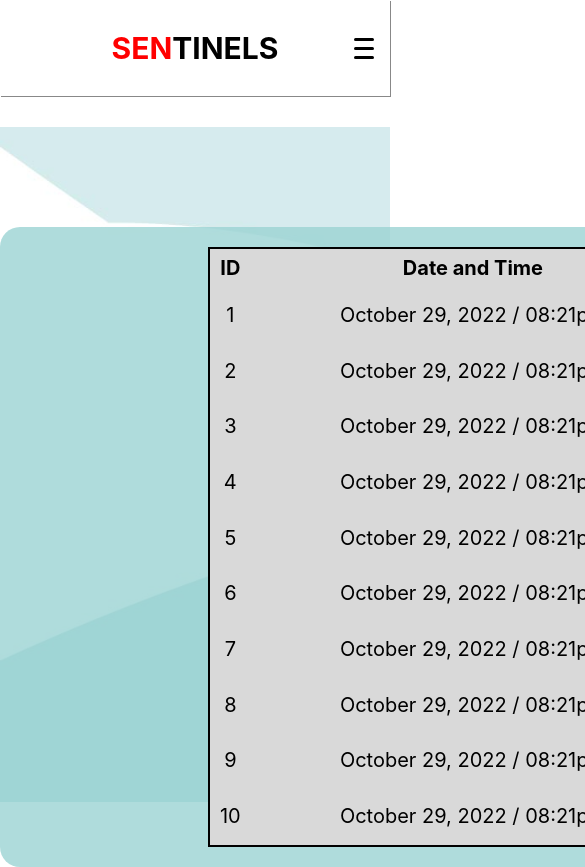
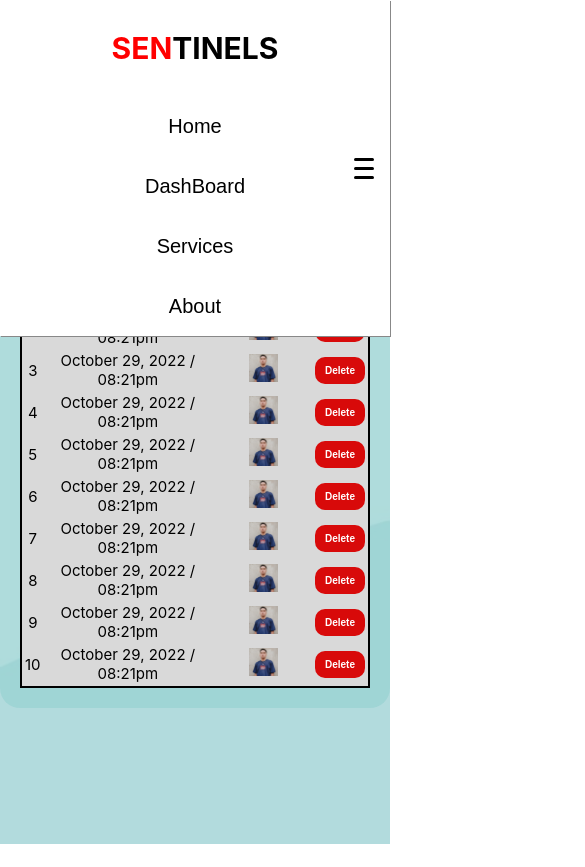
Before and after one commit to DECODER69/sentinels_static_website, a Next.js app: page /Page3 in a window 390 px wide. Shown: the top 867 px of the page, 585 px wide, since content can reach past the window. After the commit the page ends 844 px from the top, so only its background shows below. Built offline with nearby package versions, Linux system fonts and the light colour scheme.

Commit message:
sentinels_static_website
small changes

```diff
--- a/components/Navbar.jsx
+++ b/components/Navbar.jsx
@@ -1,9 +1,12 @@
 import Button from "./Button";
 import styles from "./Navbar.module.css";
 import Link from 'next/link'
+import React, {useState} from 'react'
+
 
 
 const Navbar = () => {
+  const [show,setShow]=useState(true)
   return (
     <div className={styles.container}>
       <div className={styles.logo}>
@@ -12,7 +15,10 @@ const Navbar = () => {
         <h3>TINELS</h3>
       </div>
 
-        <div className={styles.toggle}>
+
+        <div className={styles.toggle} onClick={()=>setShow(!show)}>
+
+
           <span className={styles.bar}></span>
           <span className={styles.bar}></span>
           <span className={styles.bar}></span>
@@ -20,7 +26,7 @@ const Navbar = () => {
 
 
 
-      <div className={styles.navbarActions}>
+        <div className={styles.navbarActions}>
 
         <Link className={styles.inside} href="/tupc" passhref>
           <Button  variant="secondary">   Home</Button>
@@ -40,21 +46,32 @@ const Navbar = () => {
 
       </div>
 
+      {show?<div className={styles.navbarActions2}>
+
+      <Link className={styles.inside} href="/tupc" passhref>
+          <Button  variant="secondary">   Home</Button>
+        </Link>
+
+        <Link className={styles.inside} href="/Page2" passhref>
+          <Button variant="secondary"> DashBoard</Button>
+        </Link>
+
+        <Link className={styles.inside} href="Page3" passhref>
+          <Button variant="secondary"> Services</Button>
+        </Link>
+
+        <Link className={styles.inside} href="Page4" passhref>
+          <Button variant="secondary">  About</Button>
+        </Link>
+
+            </div>:null}
+
     </div>
-
-
 
 
   );
 };
 
 
-// const toggle = document.getElementsByClassName('toggele-button')[0]
-// const navbarActions = document.getElementsByClassName('navbar-links')[0]
-
-
-// toggle.addEventListener('click', () => {
-//   navbarActions.classList.toggle('active')
-// })
 
 export default Navbar;
--- a/components/Navbar.module.css
+++ b/components/Navbar.module.css
@@ -78,7 +78,7 @@
   }
 } */
 
-@media (max-width: 800px) {
+@media (max-width: 1000px) {
   .toggle{
     display: flex;
   }
@@ -114,3 +114,9 @@
   }
 
 }
+
+@media only screen and (min-width: 1000px) {
+  .navbarActions2 {
+      display: none;
+  }
+}
--- a/components/Page2.module.css
+++ b/components/Page2.module.css
@@ -159,3 +159,103 @@
 .bot > .right > .img1 > h2 {
   margin-top: -30px;
 }
+
+
+@media (max-width: 1000px) {
+  .bot {
+
+    display: block;
+    justify-content: center;
+    margin-bottom: 0;
+    align-items: center;
+    margin: auto;
+
+  }
+
+  .bot > .left {
+    border-style: solid;
+    width: 300px;
+
+    /* height: auto; */
+    height: 300px;
+    align-items: center;
+    justify-content: center;
+    margin: 10px auto;
+  }
+  .bot > .right {
+    border-style: solid;
+    width: 300px;
+
+
+    /* height: auto; */
+    height: 300px;
+    margin: 10px auto;
+  }
+  .bot > .right > .img1 > .outer > .insideright > img {
+    /* width: 350px; */
+    width: 150px;
+    height: 90px;
+    border-radius: 15px;
+    margin: 48px 0;
+  }
+  .bot > .right > .img1 > .outer > .insideleft > img {
+    /* width: 350px; */
+    width: 150px;
+    height: 90px;
+    border-radius: 15px;
+    margin: 48px 0;
+
+  }
+  .bot > .right > .img1 > .outer {
+
+  }
+
+  .bot > .left > .img1 > img {
+    /* width: 350px; */
+    width: 200px;
+    height: 150px;
+
+    border-radius: 15px;
+  }
+  .container>.row2>.left>p{
+    font-size: 15px;
+    font-weight: bold;
+    line-height: 0.1;
+    font-family: Cambria, Cochin, Georgia, Times, 'Times New Roman', serif;
+
+ }
+ .container>.row2>.right>img{
+  width: 200px;
+
+}
+.container>.row1>h1{
+  font-size: 30px;
+}
+.container>.row1>h2{
+   font-size: 30px;
+}
+.container {
+  height: auto;
+  justify-content: center;
+  align-items: center;
+  width: 100%;
+  margin: auto;
+  padding: 0;
+
+}
+
+
+}
+@media (max-width: 500px) {
+  .container>.row2>.left>p{
+    font-size: 10px;
+    font-weight: bold;
+    line-height: 0.1;
+    font-family: Cambria, Cochin, Georgia, Times, 'Times New Roman', serif;
+ }
+ .container>.row2>.right>img{
+  width: 150px;
+
+}
+
+}
--- a/components/Page3.module.css
+++ b/components/Page3.module.css
@@ -3,10 +3,10 @@
   background-image: url(../public/images/bg1.jpg);
   background-repeat: no-repeat;
   background-size: cover;
-  height: 80vh;
+  height: 100vh;
   text-align: center;
   justify-content: center;
-  margin-top: 15vh;
+
 }
 
 .container>.upper {
@@ -18,7 +18,7 @@
 
 .container>.content {
   background-color:rgba(155, 212, 212,0.8);
-  width: 1259px;
+  width: auto;
   margin: auto;
   border-radius: 20px;
   height: auto;
@@ -26,12 +26,13 @@
 }
 
 .down {
-  /* width: 100%;
-    height: 100vh; */
+
   display: flex;
   justify-content: center;
-  /* align-items: center; */
+  align-items: center;
   padding: 20px;
+  margin-top: 100px;
+
 
 }
 
@@ -43,8 +44,6 @@
   height: 600px;
   background-color: #D9D9D9;
   /* align-items: center; */
-
-
 
 }
 
@@ -75,3 +74,32 @@
   transform: scale(1.5);
 
 }
+
+@media (max-width: 1000px) {
+  .down>table {
+
+    font-size: 15px;
+    height: auto;
+    width: 600px;
+    background-color: #D9D9D9;
+    justify-content: center;
+    align-items: center;
+
+
+  }
+  .down>table>tr>td>button {
+    background-color: #D80A0A;
+    color: white;
+    border-radius: 10px;
+    border-style: none;
+    padding: 8px 0;
+    width: 50px;
+    font-size: 10px;
+    font-weight: bold;
+    cursor: pointer;
+    transition: transform .2s;
+  }
+
+
+
+}
--- a/components/Page4.module.css
+++ b/components/Page4.module.css
@@ -1,25 +1,90 @@
 .container {
-    margin: 0;
-    padding: 0;
-    background-image: url(../public/images/bg3.jpg);
+  display: block;
+  background-image: url(../public/images/bg0.jpg);
   background-repeat: no-repeat;
   background-size: cover;
-    /* height: 100vh; */
-    width: 100%;
+  height: 100%;
+  justify-content: center;
+  align-items: center;
+
+  }
+  .container>.space{
+    height: 150px;
+  }
+  .container>.botspace{
+    height: 150px;
   }
 
 
   .top{
+    justify-content: center;
+    align-items: center;
     background-color:rgba(155, 212, 212,0.8);
+    border-radius: 50px;
     width: 966px;
-    margin: 0 auto;
-    padding: 0;
-    border-radius: 50px;
+    height: 800px;
+    margin: auto;
+
+
+
 
   }
 
 
-  .container>.foot {
+   .down{
+    padding-top: 25px;
+    padding-bottom: 25px;
+
+
+
+   }
+
+  .down>.row{
+    display: flex;
+    justify-content: center;
+    margin-top: 100px;
+    align-items: center;
+
+  }
+  .down>.row>.column{
+    text-align: center;
+    /* border-style: solid;
+    border-width: 3px; */
+    margin-left: 40px;
+    margin-right: 40px;
+    width: 195px;
+    height: 260px;
+    background-color: #44bebe;
+    border-radius: 10px;
+    transition: transform .2s;
+  }
+  .container>.top> .down .row> .column> h2 {
+    font-weight: bold;
+  }
+  .container>.top> .down .row> .column> p {
+    font-weight: bold;
+    font-style: italic;
+  }
+  .down>.row>.column:hover{
+    text-align: center;
+    /* border-style: solid;
+    border-width: 3px; */
+    margin-left: 40px;
+    margin-right: 40px;
+    width: 195px;
+    height: 260px;
+    background-color: #44bebe;
+    border-radius: 10px;
+    transform: scale(1.5);
+  }
+  .down>.row>.column>img{
+    display: block;
+    width: 100px;
+    height: 100px;
+    border-radius: 50%;
+    margin: 20px auto;
+  }
+    /* .container>.foot {
     position: fixed;
     left: 0;
     bottom: 0;
@@ -30,6 +95,7 @@
     display: flex;
     height: 200px;
     align-items: center;
+
   }
   .container>.foot>.col1>span.sen{
     color: red;
@@ -82,53 +148,179 @@
    .container>.foot>.col3>p {
     font-size: 12px;
 
-    }
-
-   .down{
-    padding-top: 25px;
-    padding-bottom: 25px;
+    } */
 
 
-   }
 
+
+  @media (max-width: 1000px) {
     .down>.row{
       display: flex;
       justify-content: center;
-    margin-top: 100px;
       align-items: center;
+      margin: auto;
+
 
     }
     .down>.row>.column{
       text-align: center;
-    /* border-style: solid;
-    border-width: 3px; */
-    margin-left: 40px;
-    margin-right: 40px;
-    width: 195px;
-    height: 260px;
+      width: 150px;
+      height: 200px;
       background-color: #44bebe;
       border-radius: 10px;
       transition: transform .2s;
+      margin: 0;
+
+    }
+    .container>.top> .down .row> .column> h2 {
+      font-size: 15px;
     }
 
-  .down>.row>.column:hover{
+    .down>.row{
+      display: block;
+      justify-content: center;
+      align-items: center;
+
+    }
+    .top{
+      justify-content: center;
+      align-items: center;
+      background-color:rgba(155, 212, 212,0.8);
+      border-radius: 50px;
+      width: auto;
+      margin-left: 100px;
+      margin-right: 100px;
+
+
+    }
+    .down{
+      padding-top: 25px;
+      padding-bottom: 25px;
+      justify-content: center;
+      display: flex;
+      margin: auto;
+
+     }
+
+     /* .container>.foot {
+      position: fixed;
+      left: 0;
+      bottom: 0;
+      width: 100%;
+      background-color: #0B414D;
+      color: white;
+      text-align: left;
+      display: flex;
+      height: 200px;
+      align-items: center;
+
+    }
+    .container>.foot>.col1>span.sen{
+      color: red;
+      font-size: 20px;
+      font-weight: bold;
+    }
+    .container>.foot>.col1>span.tinels{
+      color: white;
+      font-size: 20px;
+      font-weight: bold;
+    }
+
+    .container>.foot>.col1 {
+     display: block;
+     width: 100%;
+     margin-left: 50px;
+    margin-right: 100px;
+    }
+    .container>.foot>.col2 {
+      display: block;
+      width: 100%;
+      margin: auto;
+     }
+     .container>.foot>.col2>h1 {
+      font-size: 20px;
+      font-weight: bold;
+      color: red;
+
+     }
+
+     .container>.foot>.col3 {
+      display: block;
+      width: 100%;
+      margin: auto;
+     }
+     .container>.foot>.col3>h1 {
+     font-size: 20px;
+     font-weight: bold;
+     color: red;
+     }
+     .container>.foot>.col1>p {
+      font-size: 12px;
+
+      }
+      .container>.foot>.col2>p {
+        font-size: 12px;
+
+        }
+     .container>.foot>.col3>p {
+      font-size: 12px;
+
+      } */
+
+
+
+
+
+  }
+  @media (max-width: 500px) {
+    .down>.row{
+      display: flex;
+      justify-content: center;
+      align-items: center;
+      margin: auto;
+
+
+    }
+    .down>.row>.column{
       text-align: center;
-    /* border-style: solid;
-    border-width: 3px; */
+      width: 150px;
+      height: 200px;
+      background-color: #44bebe;
+      border-radius: 10px;
+      transition: transform .2s;
+      margin: 0;
+
+    }
+    .container>.top> .down .row> .column> h2 {
+      font-size: 15px;
+    }
+
+    .down>.row{
+      display: block;
+      justify-content: center;
+      align-items: center;
+
+    }
+    .top{
+      justify-content: center;
+      align-items: center;
+      background-color:rgba(155, 212, 212,0.8);
+      border-radius: 50px;
+      width: auto;
       margin-left: 40px;
       margin-right: 40px;
-    width: 195px;
-    height: 260px;
-    background-color: #44bebe;
-    border-radius: 10px;
-    transform: scale(1.5);
+
+
     }
-  .down>.row>.column>img{
-    display: block;
-    width: 150px;
-    height: 150px;
-    border-radius: 50%;
-    margin: 20px auto;
+    .down{
+      padding-top: 25px;
+      padding-bottom: 25px;
+      justify-content: center;
+      display: flex;
+      margin: auto;
+
+     }
+
   }
 
 
```
Also changed, not shown: components/Page4.jsx (+10 -2 lines). Lines whose indentation alone changed are shown as unchanged.
